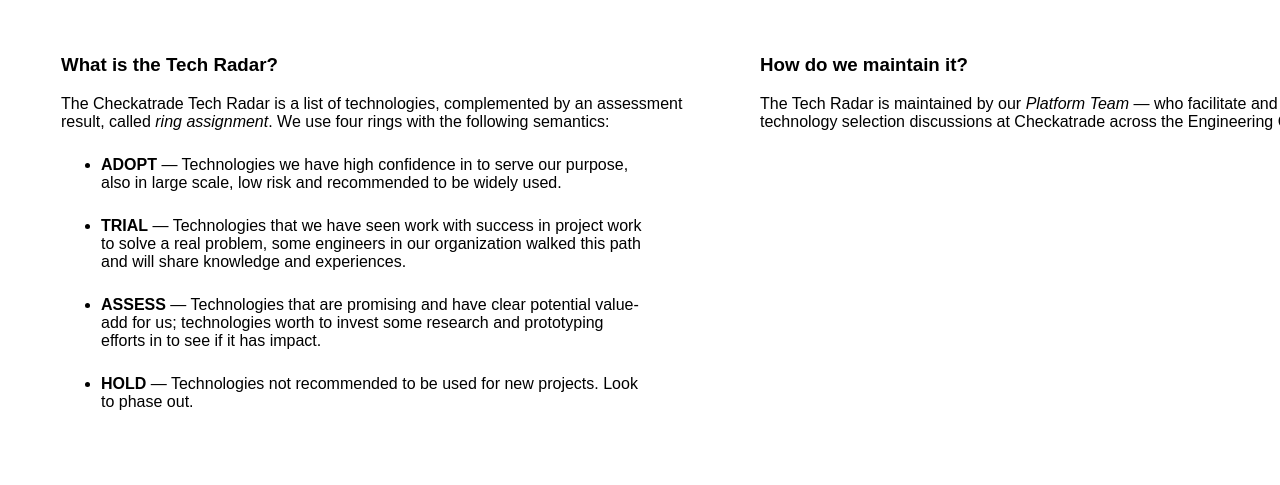
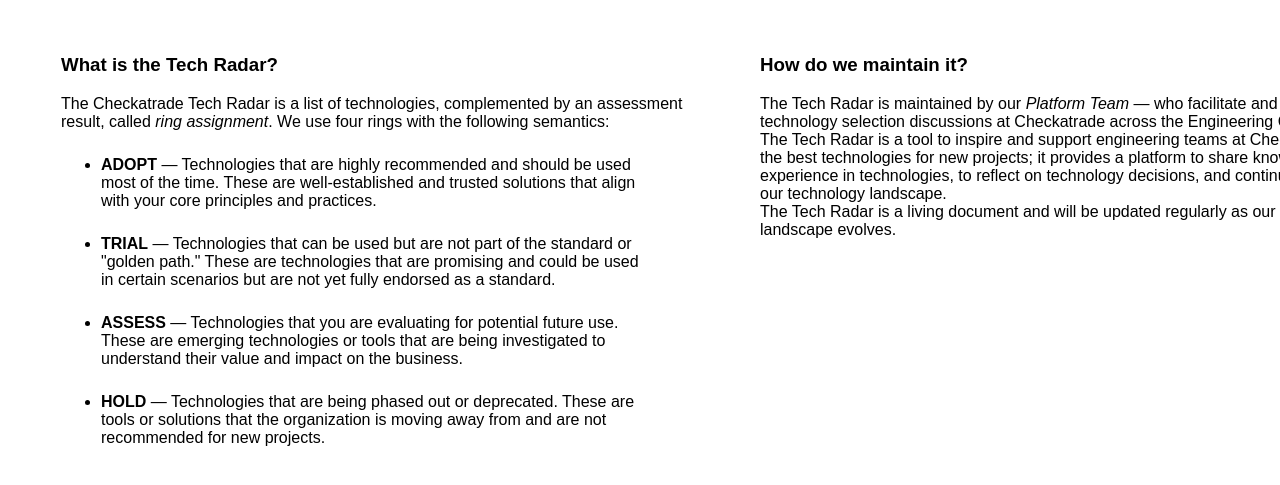
Before and after one commit to checkatrade/platform-tech-radar, a plain HTML site: page index.html in a window 1280 px wide. Shown: the part 161-646 px from the top of the page. Drawn offline with Linux system fonts and the light colour scheme; a script that the page names is missing.

Commit message:
updated the description of each ring

```diff
--- a/index.html
+++ b/index.html
@@ -70,16 +70,19 @@
         assignment</em>. We use four rings with the following semantics:
       </p>
       <ul>
-        <li><strong>ADOPT</strong> &mdash; Technologies we have high confidence in to serve our purpose, also in large
-          scale, low risk and recommended to be widely used.
+        <li><strong>ADOPT</strong> &mdash; Technologies that are highly recommended and should be used most of the time.
+          These are well-established and trusted solutions that align with your core principles and practices.
         </li>
-        <li><strong>TRIAL</strong> &mdash; Technologies that we have seen work with success in project work to solve a
-          real problem, some engineers in our organization walked this path and will share knowledge and experiences.
+        <li><strong>TRIAL</strong> &mdash; Technologies that can be used but are not part of the standard or "golden
+          path." These are technologies that are promising and could be used in certain scenarios but are not yet fully
+          endorsed as a standard.
         </li>
-        <li><strong>ASSESS</strong> &mdash; Technologies that are promising and have clear potential value-add for us;
-          technologies worth to invest some research and prototyping efforts in to see if it has impact.
+        <li><strong>ASSESS</strong> &mdash; Technologies that you are evaluating for potential future use. These are
+          emerging technologies or tools that are being investigated to understand their value and impact on the
+          business.
         </li>
-        <li><strong>HOLD</strong> &mdash; Technologies not recommended to be used for new projects. Look to phase out.
+        <li><strong>HOLD</strong> &mdash; Technologies that are being phased out or deprecated. These are tools or
+          solutions that the organization is moving away from and are not recommended for new projects.
         </li>
       </ul>
     </td>
@@ -88,6 +91,10 @@
       <p>
         The Tech Radar is maintained by our <em>Platform Team</em> &mdash; who facilitate and drive the technology
         selection discussions at Checkatrade across the Engineering Community.<br/>
+        The Tech Radar is a tool to inspire and support engineering teams at Checkatrade to pick the best technologies
+        for new projects; it provides a platform to share knowledge and experience in technologies, to reflect on
+        technology decisions, and continuously evolve our technology landscape.<br/>
+        The Tech Radar is a living document and will be updated regularly as our technology landscape evolves.
       </p>
     </td>
   </tr>
```
